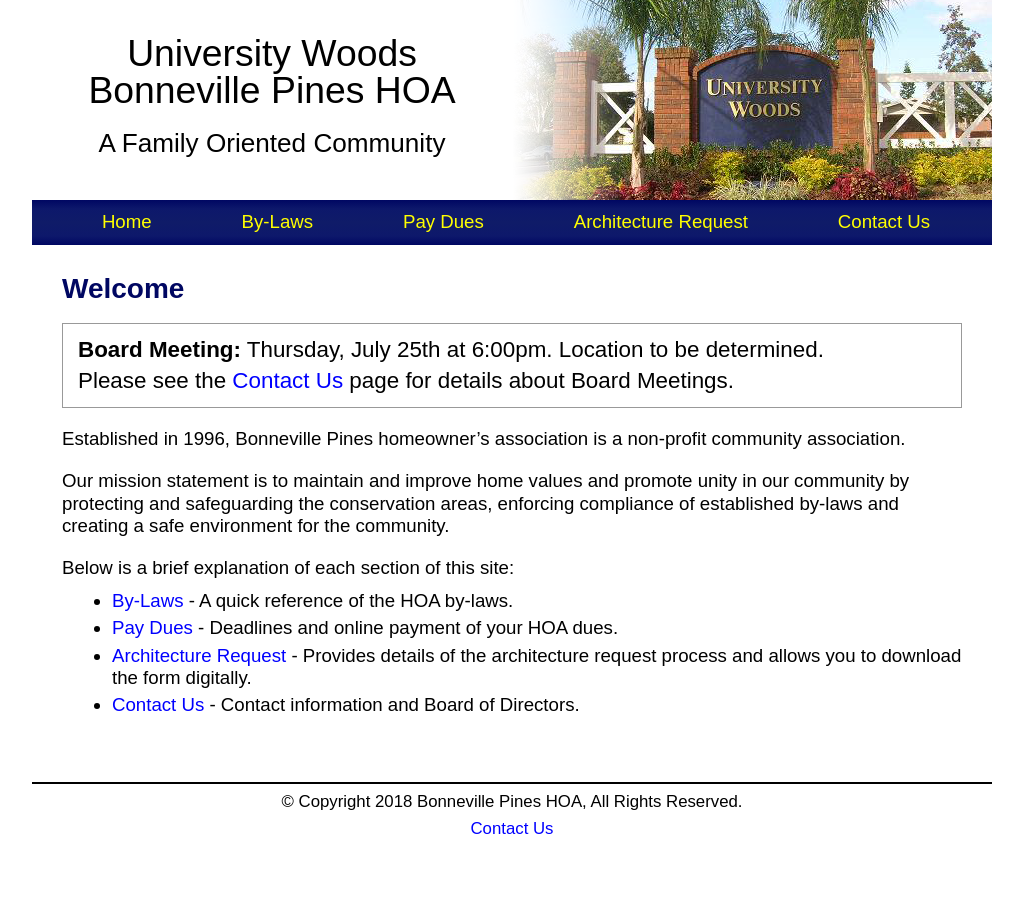
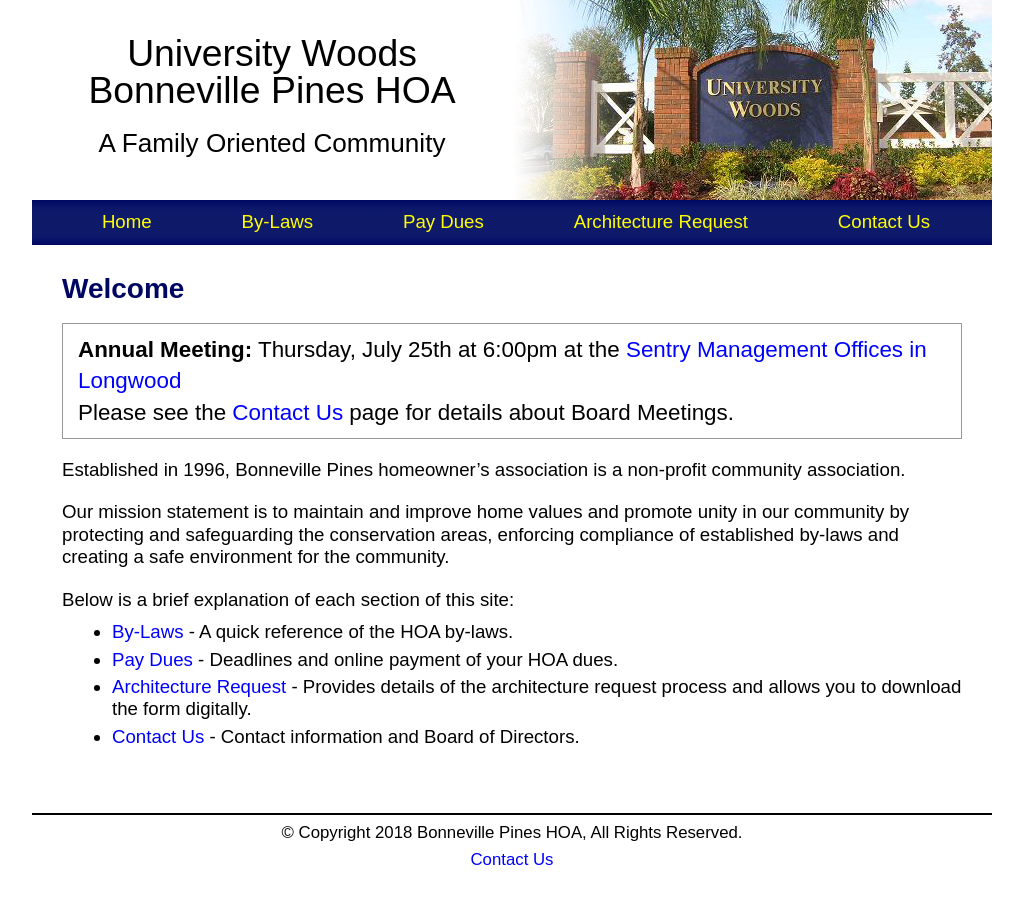
Before and after one commit to bphoa/website, a Jekyll site: the page built from index.md, in a window 1280 px wide. Shown: the whole page, without its empty margins (128-1151 px from the left). Built offline with Jekyll 4.4.1, drawn with Linux system fonts in a browser that asks for light colours.

Commit message:
Add location of annual meeting

```diff
--- a/index.md
+++ b/index.md
@@ -3,7 +3,7 @@ layout: page
 title: Welcome
 ---
 
-**Board Meeting:** Thursday, July 25th at 6:00pm.  Location to be determined.\\
+**Annual Meeting:** Thursday, July 25th at 6:00pm at the [Sentry Management Offices in Longwood](https://goo.gl/maps/kES6NUNrwG6NPkdX9)\\
 Please see the [Contact Us](contact) page for details about Board Meetings.
 {: .alert}
 
```
